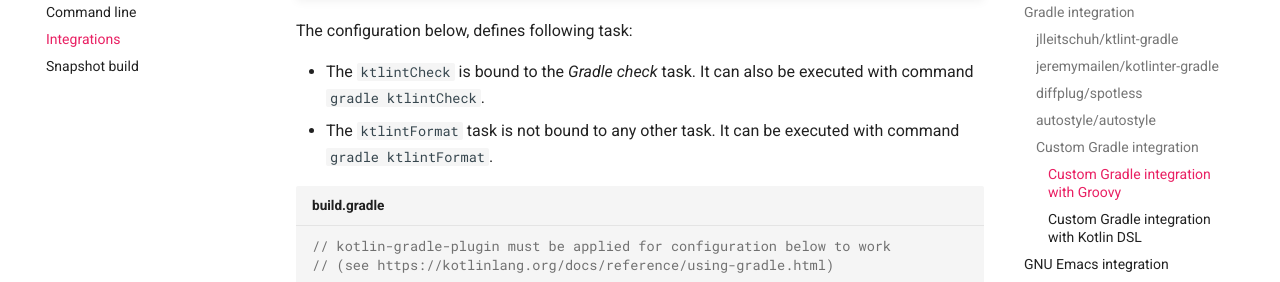
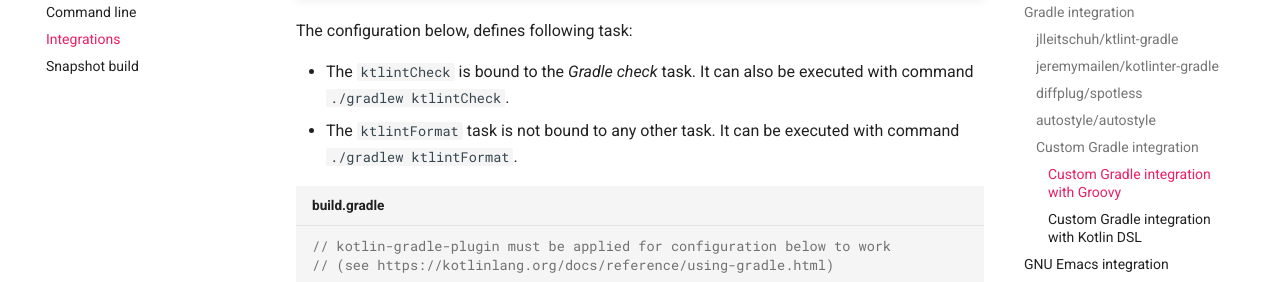
Before and after one commit to pinterest/ktlint, an MkDocs documentation site: the page built from docs/install/integrations.md, in a window 1280 px wide and 1400 px high, scrolled down 2420 px. Shown: the part 171-453 px from the top of the window. Built offline with MkDocs 1.6.1 and Material for MkDocs 9.7.7, drawn with Linux system fonts in a browser that asks for light colours; comment, search, counter and statistics services are not loaded; some of the changed text lies outside the part shown.

Commit message:
Prefer running `./gradlew` than `gradle`

````diff
--- a/docs/install/integrations.md
+++ b/docs/install/integrations.md
@@ -97,8 +97,8 @@ The [autostyle/autostyle](https://github.com/autostyle/autostyle/tree/master/plu
 
 The configuration below, defines following task:
 
-* The `ktlintCheck` is bound to the *Gradle check* task. It can also be executed with command `gradle ktlintCheck`.
-* The `ktlintFormat` task is not bound to any other task. It can be executed with command `gradle ktlintFormat`.
+* The `ktlintCheck` is bound to the *Gradle check* task. It can also be executed with command `./gradlew ktlintCheck`.
+* The `ktlintFormat` task is not bound to any other task. It can be executed with command `./gradlew ktlintFormat`.
 
 ```groovy title="build.gradle"
 // kotlin-gradle-plugin must be applied for configuration below to work
@@ -160,8 +160,8 @@ See [Making your Gradle tasks incremental](https://proandroiddev.com/making-your
 
 The configuration below, defines following task:
 
-* The `ktlintCheck` is bound to the *Gradle check* task. It can also be executed with command `gradle ktlintCheck`.
-* The `ktlintFormat` task is not bound to any other task. It can be executed with command `gradle ktlintFormat`.
+* The `ktlintCheck` is bound to the *Gradle check* task. It can also be executed with command `./gradlew ktlintCheck`.
+* The `ktlintFormat` task is not bound to any other task. It can be executed with command `./gradlew ktlintFormat`.
 
 ```kotlin title="build.gradle.kts"
 val ktlint by configurations.creating
````
